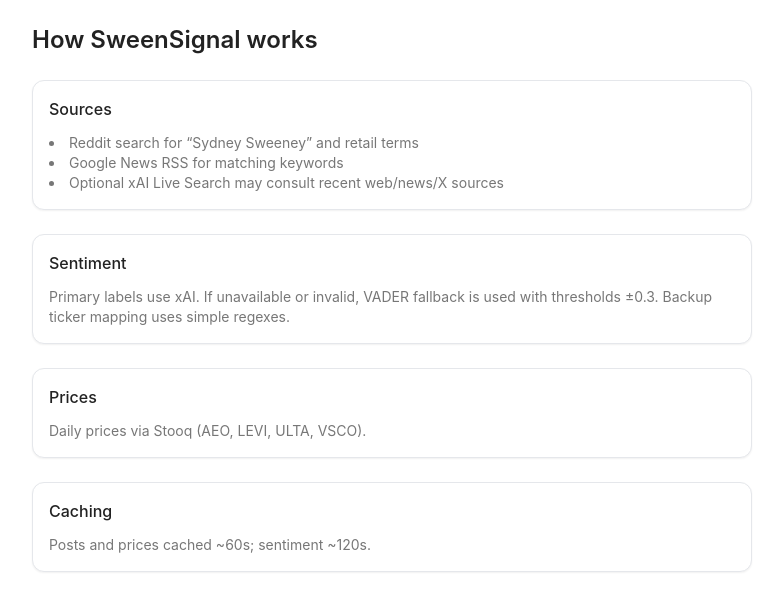
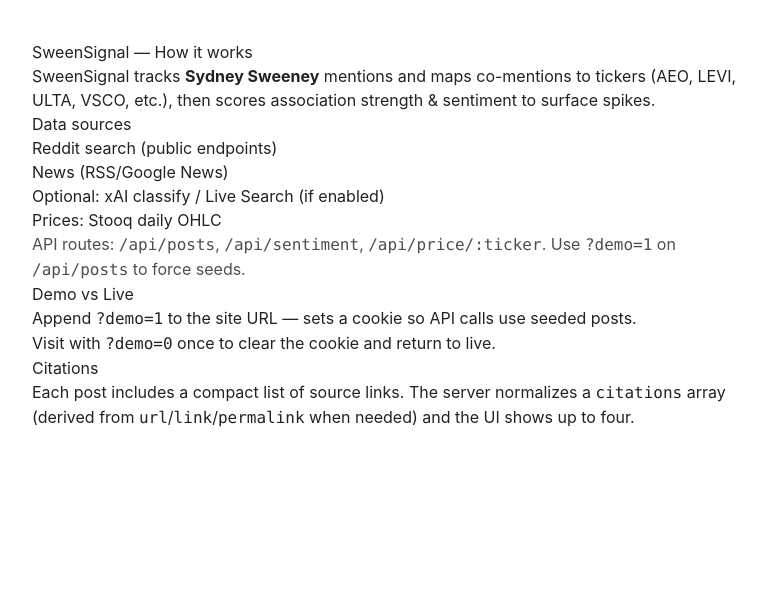
Before and after one commit to bigcowdaniel-dev/Sweensignal2, a Next.js app: page /how-it-works in a window 1280 px wide. Shown: the top 610 px of the page, without its empty margins (248-1031 px from the left). Built offline with nearby package versions, Linux system fonts and the light colour scheme.

Commit message:
Update page.js

```diff
--- a/app/how-it-works/page.js
+++ b/app/how-it-works/page.js
@@ -1,32 +1,41 @@
-export const metadata = { title: "How it works • SweenSignal" };
+export const metadata = {
+  title: 'How SweenSignal Works',
+  description: 'What powers the signals, demo vs live, and data sources.',
+};
 
-export default function HowItWorksPage() {
+export default function Page() {
   return (
-    <main className="max-w-3xl mx-auto p-6 space-y-6">
-      <h1 className="text-2xl font-semibold">How SweenSignal works</h1>
-      <section className="card p-4 space-y-3">
-        <h2 className="font-medium">Sources</h2>
-        <ul className="list-disc list-inside text-sm text-meta">
-          <li>Reddit search for “Sydney Sweeney” and retail terms</li>
-          <li>Google News RSS for matching keywords</li>
-          <li>Optional xAI Live Search may consult recent web/news/X sources</li>
-        </ul>
-      </section>
-      <section className="card p-4 space-y-3">
-        <h2 className="font-medium">Sentiment</h2>
-        <p className="text-sm text-meta">
-          Primary labels use xAI. If unavailable or invalid, VADER fallback is used
-          with thresholds ±0.3. Backup ticker mapping uses simple regexes.
-        </p>
-      </section>
-      <section className="card p-4 space-y-3">
-        <h2 className="font-medium">Prices</h2>
-        <p className="text-sm text-meta">Daily prices via Stooq (AEO, LEVI, ULTA, VSCO).</p>
-      </section>
-      <section className="card p-4 space-y-3">
-        <h2 className="font-medium">Caching</h2>
-        <p className="text-sm text-meta">Posts and prices cached ~60s; sentiment ~120s.</p>
-      </section>
+    <main className="mx-auto max-w-3xl px-6 py-10 prose prose-sm sm:prose lg:prose-lg dark:prose-invert">
+      <h1>SweenSignal — How it works</h1>
+      <p>
+        SweenSignal tracks <strong>Sydney Sweeney</strong> mentions and maps co-mentions to tickers
+        (AEO, LEVI, ULTA, VSCO, etc.), then scores association strength & sentiment to surface spikes.
+      </p>
+
+      <h2>Data sources</h2>
+      <ul>
+        <li>Reddit search (public endpoints)</li>
+        <li>News (RSS/Google News)</li>
+        <li>Optional: xAI classify / Live Search (if enabled)</li>
+        <li>Prices: Stooq daily OHLC</li>
+      </ul>
+
+      <p className="opacity-80">
+        API routes: <code>/api/posts</code>, <code>/api/sentiment</code>, <code>/api/price/:ticker</code>.
+        Use <code>?demo=1</code> on <code>/api/posts</code> to force seeds.
+      </p>
+
+      <h2>Demo vs Live</h2>
+      <ul>
+        <li>Append <code>?demo=1</code> to the site URL — sets a cookie so API calls use seeded posts.</li>
+        <li>Visit with <code>?demo=0</code> once to clear the cookie and return to live.</li>
+      </ul>
+
+      <h2>Citations</h2>
+      <p>
+        Each post includes a compact list of source links. The server normalizes a <code>citations</code> array
+        (derived from <code>url</code>/<code>link</code>/<code>permalink</code> when needed) and the UI shows up to four.
+      </p>
     </main>
   );
 }
```
